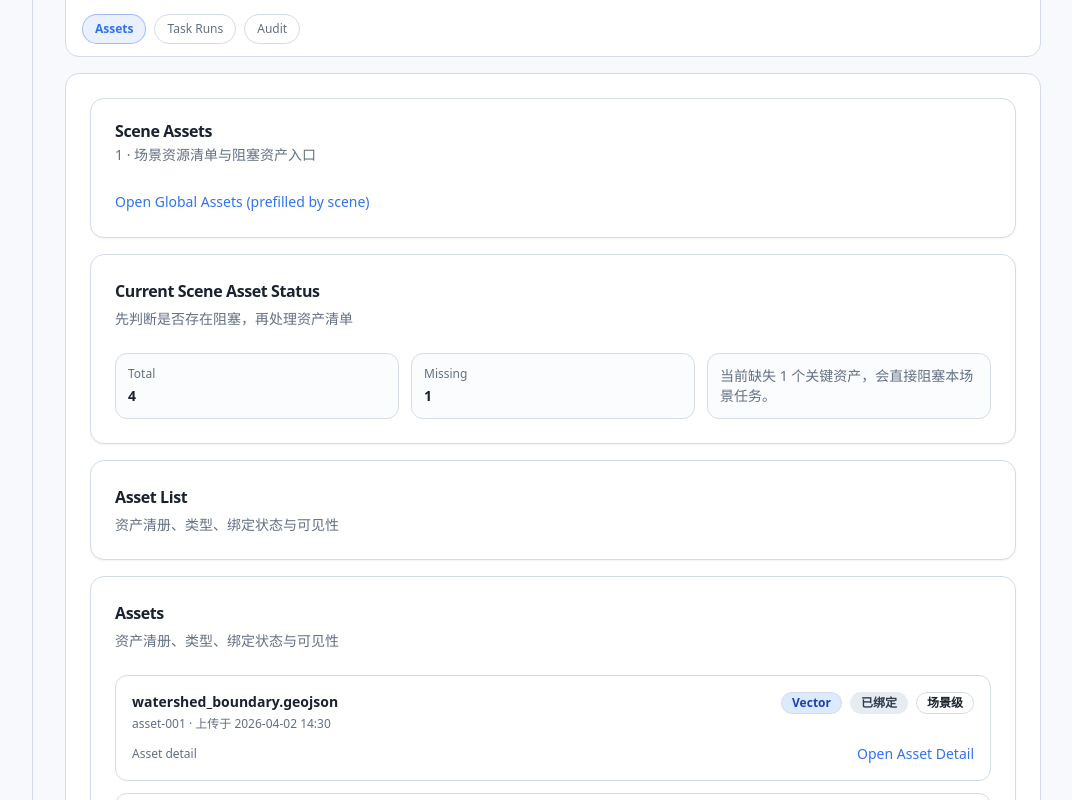
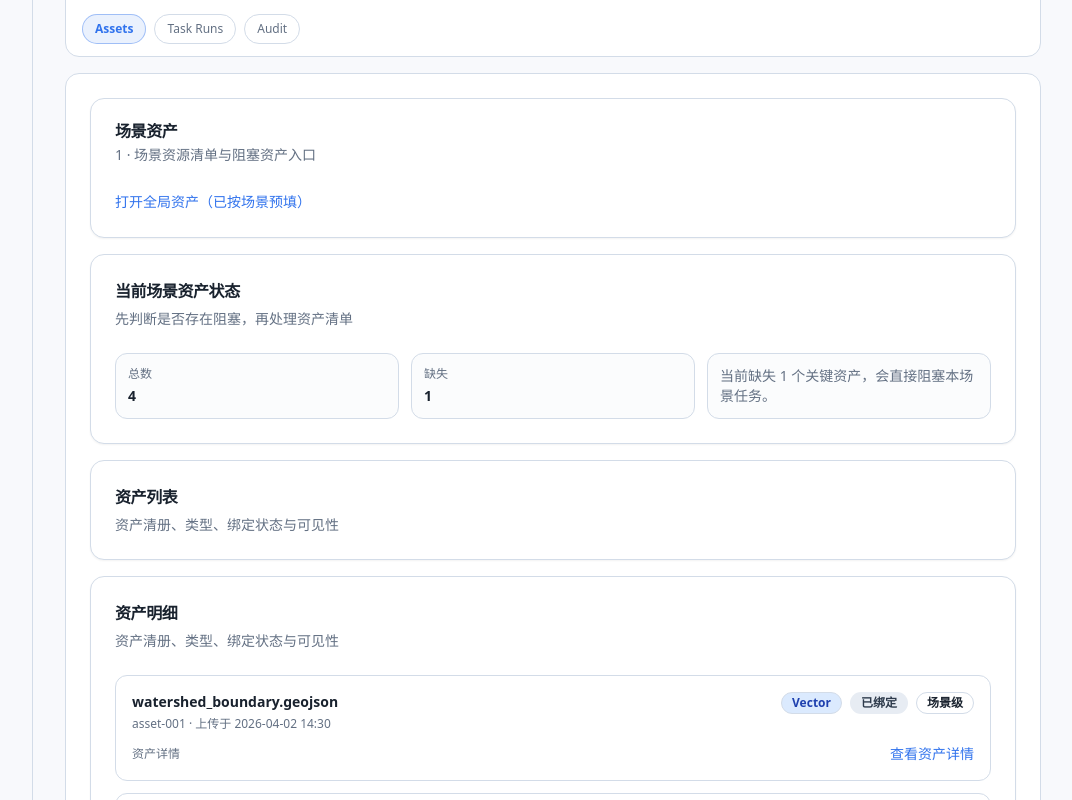
Before and after one commit to ssaurora/SAGE-WEB-Beta, a Next.js app: page /scenes/1/assets in a window 1280 px wide. Shown: the part 300-1100 px from the top of the page, without its empty margins (207-1279 px from the left). Built offline with nearby package versions, Linux system fonts and the light colour scheme.

Commit message:
refactor: Localize UI text to Chinese for consistency across asset and scene pages

```diff
--- a/app/assets/page.tsx
+++ b/app/assets/page.tsx
@@ -44,15 +44,15 @@ export default async function AssetsPage({
           </CardHeader>
           <CardContent className="grid gap-3 pt-0 sm:grid-cols-3">
             <div className="rounded-md border bg-muted/20 p-3 text-sm">
-              <p className="text-xs text-muted-foreground">Total Assets</p>
+              <p className="text-xs text-muted-foreground">资产总数</p>
               <p className="mt-1 font-semibold">{assets.length}</p>
             </div>
             <div className="rounded-md border bg-muted/20 p-3 text-sm">
-              <p className="text-xs text-muted-foreground">Bound</p>
+              <p className="text-xs text-muted-foreground">已绑定</p>
               <p className="mt-1 font-semibold">{boundCount}</p>
             </div>
             <div className="rounded-md border bg-muted/20 p-3 text-sm">
-              <p className="text-xs text-muted-foreground">Missing</p>
+              <p className="text-xs text-muted-foreground">缺失</p>
               <p className="mt-1 font-semibold">{missingCount}</p>
             </div>
           </CardContent>
@@ -72,10 +72,10 @@ export default async function AssetsPage({
 
         <Card>
           <CardHeader>
-            <CardTitle className="text-base">Asset Inventory</CardTitle>
+            <CardTitle className="text-base">资产清册</CardTitle>
             <CardDescription>
               资产明细、筛选与绑定关系（
-              {sceneId ? `scene ${sceneId}` : "all scenes"}）。
+              {sceneId ? `场景 ${sceneId}` : "全部场景"}）。
             </CardDescription>
           </CardHeader>
           <CardContent>
--- a/app/scenes/[sceneId]/assets/page.tsx
+++ b/app/scenes/[sceneId]/assets/page.tsx
@@ -95,7 +95,7 @@ export default async function SceneAssetsPage({
     <div className="space-y-4">
       <Card>
         <CardHeader>
-          <CardTitle>Scene Assets</CardTitle>
+          <CardTitle>场景资产</CardTitle>
           <CardDescription>
             {vm.sceneId} · 场景资源清单与阻塞资产入口
           </CardDescription>
@@ -105,7 +105,7 @@ export default async function SceneAssetsPage({
             href={`/assets?sceneId=${vm.sceneId}&from=${TASK_CONTEXT_FROM.SceneAssets}`}
             className="text-sm font-medium text-primary hover:underline"
           >
-            Open Global Assets (prefilled by scene)
+            打开全局资产（已按场景预填）
           </Link>
         </CardContent>
       </Card>
@@ -113,17 +113,17 @@ export default async function SceneAssetsPage({
       <Card>
         <CardHeader>
           <CardTitle className="text-base">
-            Current Scene Asset Status
+            当前场景资产状态
           </CardTitle>
           <CardDescription>先判断是否存在阻塞，再处理资产清单</CardDescription>
         </CardHeader>
         <CardContent className="grid gap-3 sm:grid-cols-3">
           <div className="rounded-md border bg-muted/20 p-3 text-sm">
-            <p className="text-xs text-muted-foreground">Total</p>
+            <p className="text-xs text-muted-foreground">总数</p>
             <p className="mt-1 font-semibold">{vm.items.length}</p>
           </div>
           <div className="rounded-md border bg-muted/20 p-3 text-sm">
-            <p className="text-xs text-muted-foreground">Missing</p>
+            <p className="text-xs text-muted-foreground">缺失</p>
             <p className="mt-1 font-semibold">{missingCount}</p>
           </div>
           <div className="rounded-md border bg-muted/20 p-3 text-sm text-muted-foreground">
@@ -134,14 +134,14 @@ export default async function SceneAssetsPage({
 
       <Card>
         <CardHeader>
-          <CardTitle className="text-base">Asset List</CardTitle>
+          <CardTitle className="text-base">资产列表</CardTitle>
           <CardDescription>资产清册、类型、绑定状态与可见性</CardDescription>
         </CardHeader>
       </Card>
 
       <Card>
         <CardHeader>
-          <CardTitle className="text-base">Assets</CardTitle>
+          <CardTitle className="text-base">资产明细</CardTitle>
           <CardDescription>资产清册、类型、绑定状态与可见性</CardDescription>
         </CardHeader>
         <CardContent className="space-y-3">
@@ -172,12 +172,12 @@ export default async function SceneAssetsPage({
                 </div>
               </div>
               <div className="mt-3 flex items-center justify-between">
-                <p className="text-xs text-muted-foreground">Asset detail</p>
+                <p className="text-xs text-muted-foreground">资产详情</p>
                 <Link
                   href={`/assets/${item.assetId}?from=${TASK_CONTEXT_FROM.SceneAssets}&sceneId=${vm.sceneId}`}
                   className="text-sm font-medium text-primary hover:underline"
                 >
-                  Open Asset Detail
+                  查看资产详情
                 </Link>
               </div>
             </div>
--- a/app/scenes/[sceneId]/overview/page.tsx
+++ b/app/scenes/[sceneId]/overview/page.tsx
@@ -153,8 +153,8 @@ export default async function SceneOverviewPage({
       <div className="grid gap-4 lg:grid-cols-[1.2fr_0.8fr]">
         <Card>
           <CardHeader>
-            <CardTitle className="text-base">Map Preview</CardTitle>
-            <CardDescription>Scene extent preview</CardDescription>
+            <CardTitle className="text-base">地图预览</CardTitle>
+            <CardDescription>场景范围预览</CardDescription>
           </CardHeader>
           <CardContent>
             <div className="rounded-md border bg-background p-2">
@@ -168,7 +168,7 @@ export default async function SceneOverviewPage({
 
         <Card>
           <CardHeader>
-            <CardTitle className="text-base">Auxiliary Links</CardTitle>
+            <CardTitle className="text-base">辅助入口</CardTitle>
             <CardDescription>非主流程入口降级为辅助导航</CardDescription>
           </CardHeader>
           <CardContent className="space-y-2 text-sm">
@@ -176,25 +176,25 @@ export default async function SceneOverviewPage({
               href={`/scenes/${sceneId}/workbench?from=${TASK_CONTEXT_FROM.Overview}&taskId=${vm.latestTask.id}`}
               className="block text-primary underline-offset-4 hover:underline"
             >
-              Workbench
+              工作台
             </Link>
             <Link
               href={`/task-governance/${vm.latestTask.id}?from=${TASK_CONTEXT_FROM.Overview}&taskId=${vm.latestTask.id}`}
               className="block text-primary underline-offset-4 hover:underline"
             >
-              Task Governance
+              任务治理
             </Link>
             <Link
               href={`/scenes/${sceneId}/results?from=${TASK_CONTEXT_FROM.Overview}&taskId=${vm.latestTask.id}`}
               className="block text-primary underline-offset-4 hover:underline"
             >
-              Results
+              结果列表
             </Link>
             <Link
               href={`/scenes/${sceneId}/task-runs?from=${TASK_CONTEXT_FROM.Overview}`}
               className="block text-primary underline-offset-4 hover:underline"
             >
-              Task Runs
+              任务运行
             </Link>
           </CardContent>
         </Card>
@@ -202,7 +202,7 @@ export default async function SceneOverviewPage({
 
       <Card>
         <CardHeader>
-          <CardTitle className="text-base">Pending Actions</CardTitle>
+          <CardTitle className="text-base">待处理事项</CardTitle>
           <CardDescription>折叠后的待处理事项，仅作证据参考</CardDescription>
         </CardHeader>
         <CardContent>
@@ -221,7 +221,7 @@ export default async function SceneOverviewPage({
 
       <Card>
         <CardHeader>
-          <CardTitle className="text-base">Recent Activities</CardTitle>
+          <CardTitle className="text-base">最近活动</CardTitle>
           <CardDescription>最近场景活动</CardDescription>
         </CardHeader>
         <CardContent className="space-y-2">
--- a/app/scenes/[sceneId]/results/[resultId]/page.tsx
+++ b/app/scenes/[sceneId]/results/[resultId]/page.tsx
@@ -48,7 +48,7 @@ export default async function SceneResultDetailPage({
         taskHref={`/task-governance/${vm.fromTaskId}?from=${TASK_CONTEXT_FROM.ResultDetail}&taskId=${vm.fromTaskId}`}
         currentView="Result Detail"
         fromLabel={from}
-        summary={`From task ${vm.fromTaskId}`}
+        summary={`来自任务 ${vm.fromTaskId}`}
       />
 
       <Card>
@@ -75,7 +75,7 @@ export default async function SceneResultDetailPage({
             <div>
               <CardTitle>{vm.resultId}</CardTitle>
               <CardDescription>
-                from {vm.fromTaskId} · {vm.generatedAt}
+                来源任务 {vm.fromTaskId} · {vm.generatedAt}
               </CardDescription>
             </div>
             <div className="flex gap-2">
@@ -120,7 +120,7 @@ export default async function SceneResultDetailPage({
       <div className="grid gap-4 lg:grid-cols-2">
         <Card>
           <CardHeader>
-            <CardTitle className="text-base">Indicators</CardTitle>
+            <CardTitle className="text-base">指标摘要</CardTitle>
             <CardDescription>指标摘要与趋势</CardDescription>
           </CardHeader>
           <CardContent className="space-y-2">
@@ -143,7 +143,7 @@ export default async function SceneResultDetailPage({
 
         <Card>
           <CardHeader>
-            <CardTitle className="text-base">Input / Output Mapping</CardTitle>
+            <CardTitle className="text-base">输入 / 输出映射</CardTitle>
             <CardDescription>输入与输出映射关系</CardDescription>
           </CardHeader>
           <CardContent className="space-y-2">
@@ -162,7 +162,7 @@ export default async function SceneResultDetailPage({
 
       <Card>
         <CardHeader>
-          <CardTitle className="text-base">Downloadable Artifacts</CardTitle>
+          <CardTitle className="text-base">可下载产物</CardTitle>
         </CardHeader>
         <CardContent className="space-y-2">
           {vm.downloadableArtifacts.map((artifact) => (
--- a/app/scenes/[sceneId]/task-runs/page.tsx
+++ b/app/scenes/[sceneId]/task-runs/page.tsx
@@ -50,7 +50,7 @@ export default async function SceneTaskRunsPage({
     <div className="space-y-4">
       <Card>
         <CardHeader>
-          <CardTitle>Scene Task Runs</CardTitle>
+          <CardTitle>场景任务运行</CardTitle>
           <CardDescription>
             {vm.sceneId} · 场景任务运行记录与状态联动
           </CardDescription>
@@ -88,7 +88,7 @@ export default async function SceneTaskRunsPage({
               </div>
               <div className="mt-3 flex items-center justify-between">
                 <p className="text-xs text-muted-foreground">
-                  Updated at: {task.updatedAt}
+                  更新时间：{task.updatedAt}
                 </p>
                 <Link
                   href={`/task-governance/${task.taskId}?from=${TASK_CONTEXT_FROM.TaskRuns}&taskId=${task.taskId}`}
```
Also changed, not shown: 1 other file (tests, documents, lock files or other folders).
